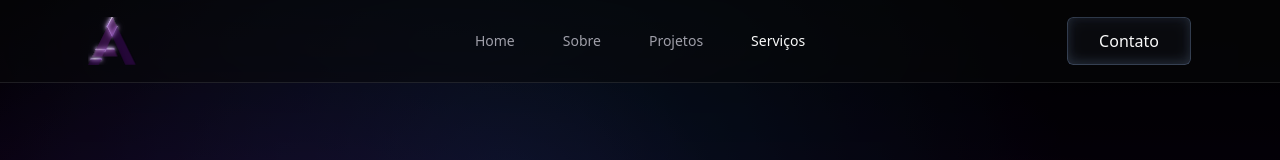
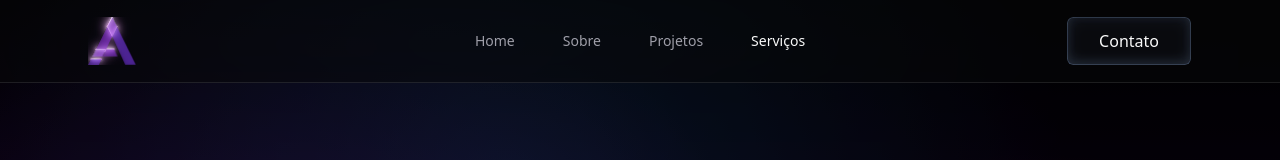
Before and after one commit to alexandregarcia7k/PortifolioNext, a Next.js app: page / in a window 1280 px wide. Shown: the top 160 px of the page. Built offline with nearby package versions, Linux system fonts and the light colour scheme.

Commit message:
improving logo

```diff
--- a/src/components/logo.tsx
+++ b/src/components/logo.tsx
@@ -10,11 +10,11 @@ export const Logo = ({ className }: { className?: string }) => {
             xmlns="http://www.w3.org/2000/svg"
             className={cn('w-12 h-12', className)}>
             <defs>
-                {/* Gradiente para simular luz neon realista (branco no centro → roxo nas bordas) */}
+                {/* Gradiente para simular luz neon realista (branco no centro → roxo ultra vibrante nas bordas) */}
                 <linearGradient id="neonGradient" x1="0%" y1="0%" x2="100%" y2="0%">
-                    <stop offset="0%" style={{ stopColor: '#C084FC', stopOpacity: 1 }} />
+                    <stop offset="0%" style={{ stopColor: '#F0ABFC', stopOpacity: 1 }} />
                     <stop offset="50%" style={{ stopColor: '#FFFFFF', stopOpacity: 1 }} />
-                    <stop offset="100%" style={{ stopColor: '#C084FC', stopOpacity: 1 }} />
+                    <stop offset="100%" style={{ stopColor: '#F0ABFC', stopOpacity: 1 }} />
                 </linearGradient>
 
                 {/* Filtro com múltiplas camadas de glow para efeito neon realista */}
@@ -43,7 +43,7 @@ export const Logo = ({ className }: { className?: string }) => {
                     stroke-width: 6;
                     stroke-linecap: round;
                     fill: none;
-                    filter: url(#neonGlow) drop-shadow(0 0 20px #A259F7) drop-shadow(0 0 40px #C084FC);
+                    filter: url(#neonGlow) drop-shadow(0 0 25px #E879F9) drop-shadow(0 0 50px #F0ABFC) drop-shadow(0 0 75px #D946EF);
                     stroke-dasharray: 150 2650;
                     animation: neonDash 8s linear infinite;
                 }
@@ -61,29 +61,29 @@ export const Logo = ({ className }: { className?: string }) => {
             <g clipPath="url(#clip0_3389_39)" opacity="0.6">
                 <path d="M263.548 468.5H118.049L64.5117 573.704L214.012 574.704L263.548 468.5Z" stroke="black" />
                 <g filter="url(#filter0_i_3389_39)">
-                    <path d="M282.048 141L352.048 282L263.548 468.5H118.049L282.048 141Z" fill="#5A1B70" />
+                    <path d="M282.048 141L352.048 282L263.548 468.5H118.049L282.048 141Z" fill="#9333EA" />
                 </g>
-                <path d="M282.048 141L352.048 282L263.548 468.5H118.049L282.048 141Z" stroke="#5D1B73" />
+                <path d="M282.048 141L352.048 282L263.548 468.5H118.049L282.048 141Z" stroke="#A855F7" />
                 <g filter="url(#filter1_i_3389_39)">
-                    <path d="M263.548 468.5H118.049L64.5117 573.704L214.012 574.704L263.548 468.5Z" fill="#6F2A88" />
+                    <path d="M263.548 468.5H118.049L64.5117 573.704L214.012 574.704L263.548 468.5Z" fill="#A855F7" />
                 </g>
-                <path d="M263.548 468.5H118.049L64.5117 573.704L214.012 574.704L263.548 468.5Z" stroke="#6F2A88" />
+                <path d="M263.548 468.5H118.049L64.5117 573.704L214.012 574.704L263.548 468.5Z" stroke="#C084FC" />
                 <g filter="url(#filter2_i_3389_39)">
-                    <path d="M282.048 141L352.098 2L421.346 140L352.346 281.5L282.048 141Z" fill="#6F2A88" />
+                    <path d="M282.048 141L352.098 2L421.346 140L352.346 281.5L282.048 141Z" fill="#A855F7" />
                 </g>
-                <path d="M282.048 141L352.098 2L421.346 140L352.346 281.5L282.048 141Z" stroke="#6F2A88" />
+                <path d="M282.048 141L352.098 2L421.346 140L352.346 281.5L282.048 141Z" stroke="#C084FC" />
                 <g filter="url(#filter3_i_3389_39)">
-                    <path d="M421.346 140L352.346 281.5L543.346 698H696.846L421.346 140Z" fill="#3B0A57" />
+                    <path d="M421.346 140L352.346 281.5L543.346 698H696.846L421.346 140Z" fill="#7C3AED" />
                 </g>
-                <path d="M421.346 140L352.346 281.5L543.346 698H696.846L421.346 140Z" stroke="#3B0A57" />
+                <path d="M421.346 140L352.346 281.5L543.346 698H696.846L421.346 140Z" stroke="#9333EA" />
                 <g filter="url(#filter4_i_3389_39)">
-                    <path d="M377.282 467.204L263.548 468.5L214.012 574.704H429.011L377.282 467.204Z" fill="#5A1B70" />
+                    <path d="M377.282 467.204L263.548 468.5L214.012 574.704H429.011L377.282 467.204Z" fill="#9333EA" />
                 </g>
-                <path d="M377.282 467.204L263.548 468.5L214.012 574.704H429.011L377.282 467.204Z" stroke="#5A1B70" />
+                <path d="M377.282 467.204L263.548 468.5L214.012 574.704H429.011L377.282 467.204Z" stroke="#A855F7" />
                 <g filter="url(#filter5_i_3389_39)">
-                    <path d="M43.0002 614.5H197L157 698H1L43.0002 614.5Z" fill="#3B0A57" />
+                    <path d="M43.0002 614.5H197L157 698H1L43.0002 614.5Z" fill="#7C3AED" />
                 </g>
-                <path d="M43.0002 614.5H197L157 698H1L43.0002 614.5Z" stroke="#3B0A57" />
+                <path d="M43.0002 614.5H197L157 698H1L43.0002 614.5Z" stroke="#9333EA" />
             </g>
             <defs>
                 <filter id="filter0_i_3389_39" x="118.049" y="112" width="277.999" height="356.5" filterUnits="userSpaceOnUse" colorInterpolationFilters="sRGB">
```
